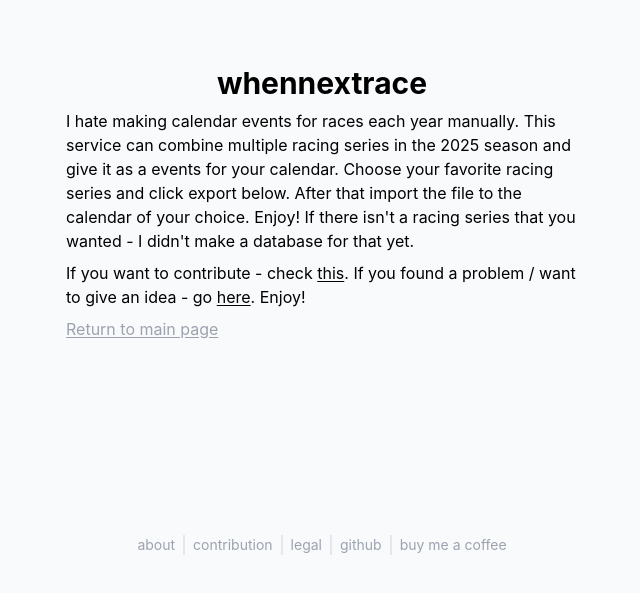
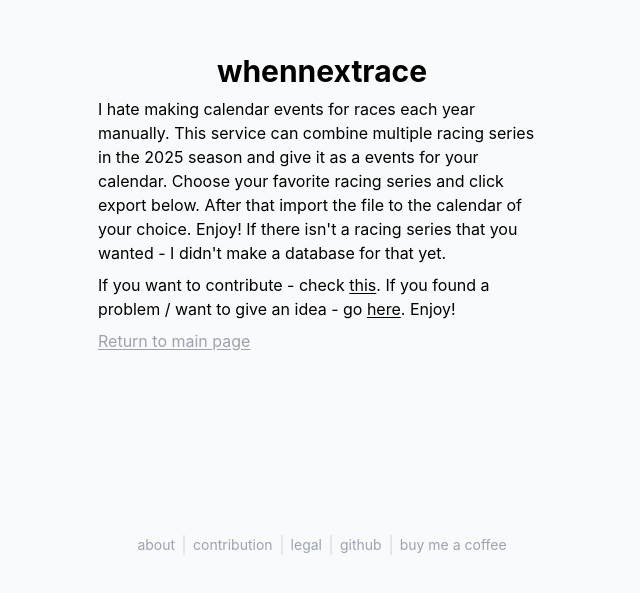
Before and after one commit to Serpant1ne/whennextrace, a Nuxt app: page /about in a window 1280 px wide. Shown: the part 197-790 px from the top of the page, without its empty margins (318-958 px from the left). Built offline with nearby package versions, Linux system fonts and the light colour scheme; no server answers.

Commit message:
minor style changes

```diff
--- a/app.vue
+++ b/app.vue
@@ -1,7 +1,9 @@
 <template>
   <div class="h-screen grid bg-gray-50">
-    <div class="h-fit max-w-lg place-self-center flex flex-col">
-      <NuxtLink to="/" class="text-3xl font-bold text-center mb-2"
+    <div class="h-fit container lg:max-w-lg place-self-center flex flex-col">
+      <NuxtLink
+        to="/"
+        class="text-3xl font-bold text-center mb-2 outline-none focus-visible:underline"
         >whennextrace</NuxtLink
       >
       <NuxtPage />
--- a/components/Toggle.vue
+++ b/components/Toggle.vue
@@ -1,6 +1,6 @@
 <template>
   <button
-    class="items-center border border-gray-300 rounded text-sm transition-all outline-none flex pl-3 font-medium gap-3"
+    class="items-center border border-gray-300 rounded text-sm transition-all flex pl-3 font-medium gap-3 focus-visible:outline-none focus-visible:ring-2 focus-visible:ring-offset-2 focus-visible:ring-gray-300"
     :class="currentMainStyle"
     @click="series.selected = !series.selected">
     {{ series.name }}
```
